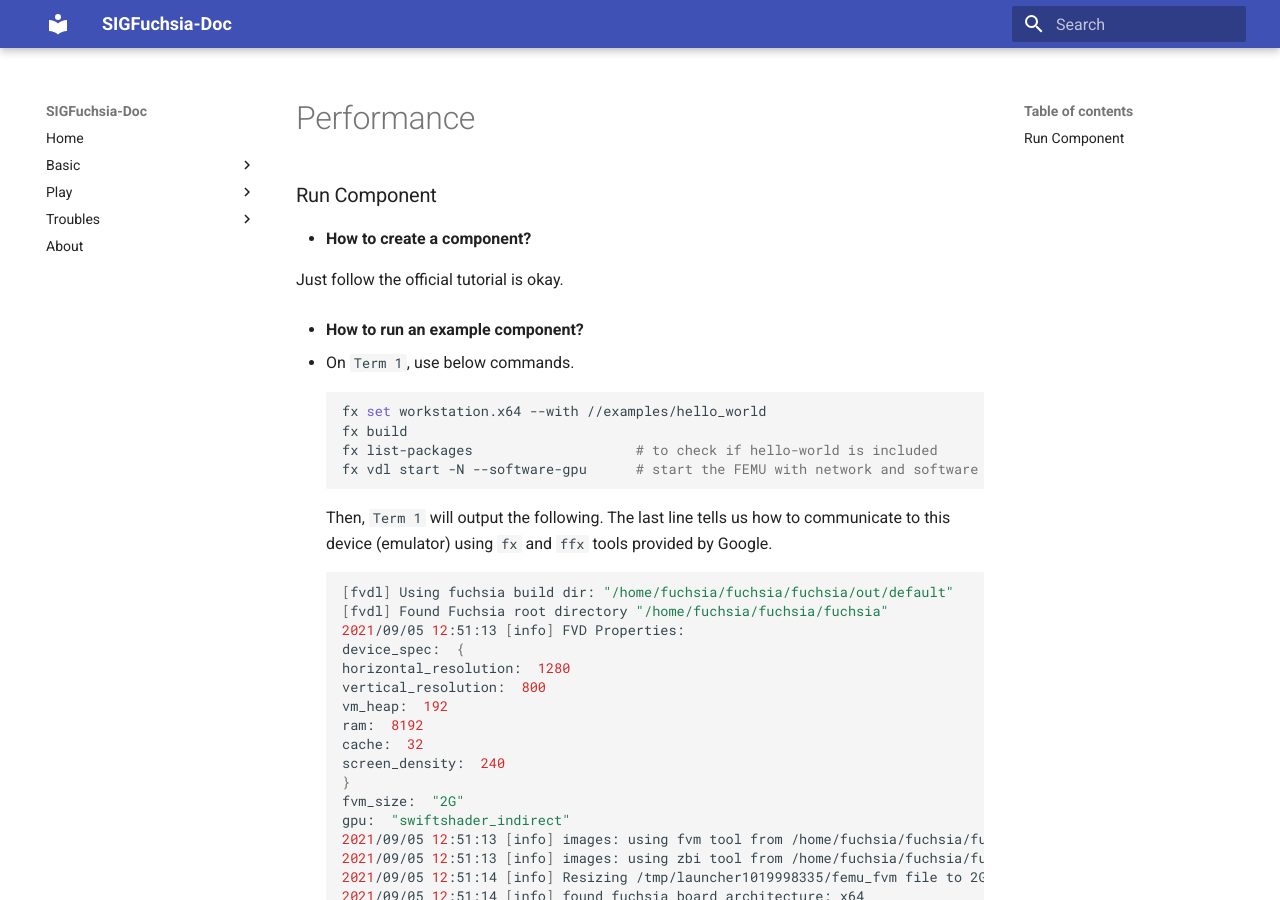
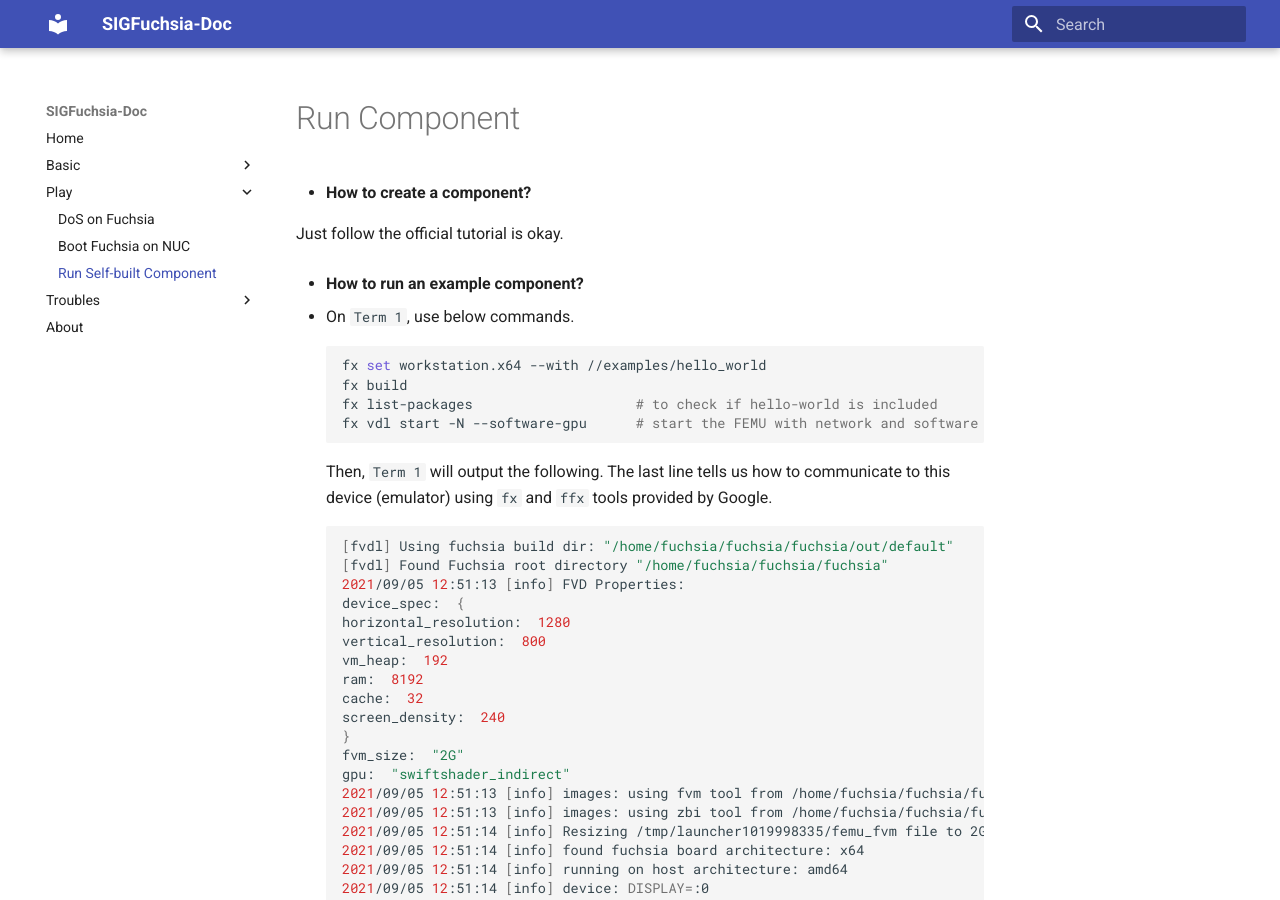
Before and after one commit to SIGFuchsia/doc, an MkDocs documentation site: the page built from docs/play/performance.md, in a window 1280 px wide and 900 px high. Built offline with MkDocs 1.6.1 and Material for MkDocs 9.7.7, drawn with Linux system fonts in a browser that asks for light colours.

Commit message:
add performance.md to mkdocs config

```diff
--- a/docs/play/performance.md
+++ b/docs/play/performance.md
@@ -1,4 +1,4 @@
-### Run Component
+# Run Component
 
 - **How to create a component?**
 
--- a/mkdocs.yml
+++ b/mkdocs.yml
@@ -9,6 +9,7 @@ nav:
   - Play:
     - 'DoS on Fuchsia': play/dos.md
     - 'Boot Fuchsia on NUC': play/boot.md
+    - 'Run Self-built Component': play/performance.md
   - Troubles:
     - '[Solved] QT Missing xcb': troubles/qt-missing-xcb.md
     - '[Solved] Missing ktrace-dump': troubles/missing-ktrace-dump.md
```
